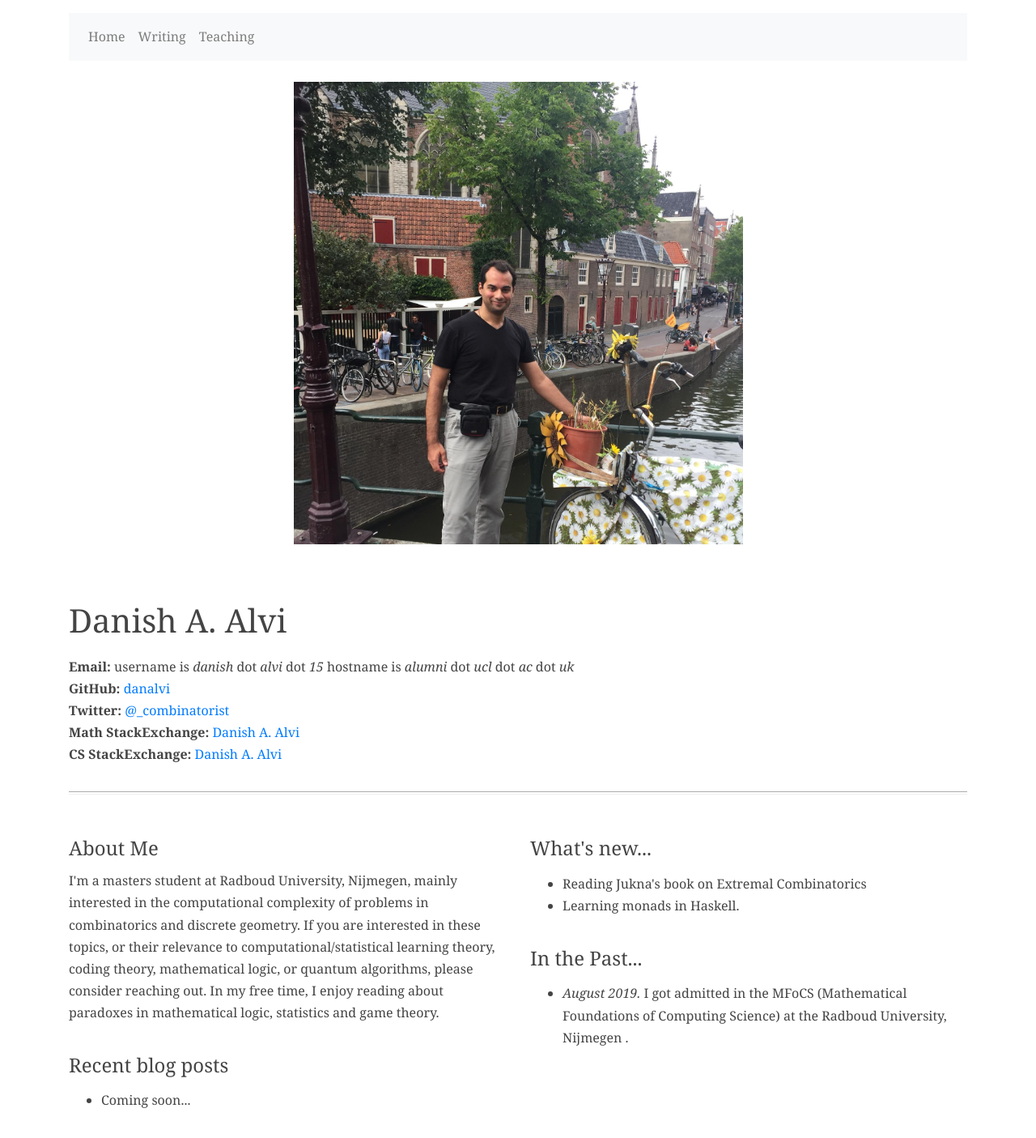
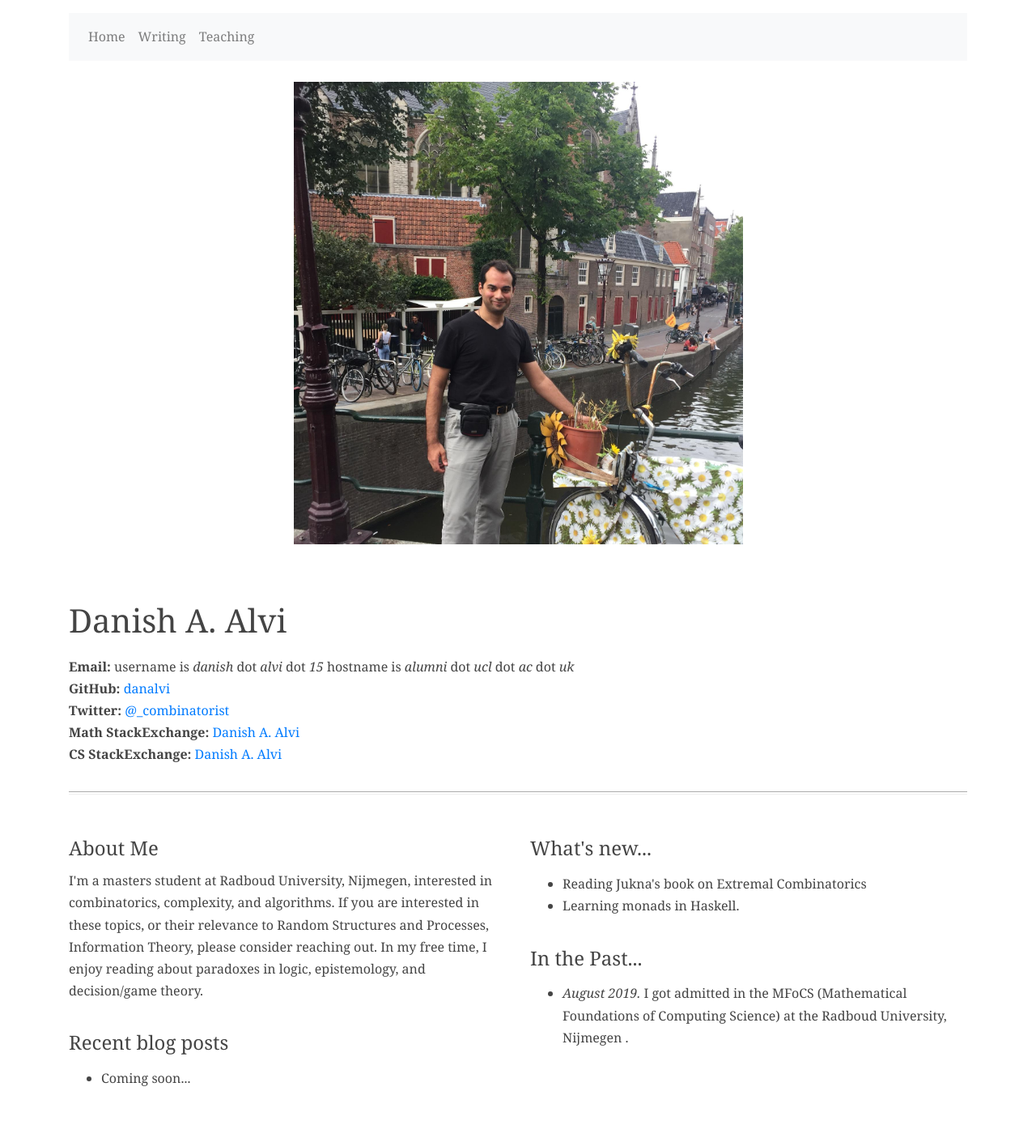
Before and after one commit to danalvi/danalvi.github.io, a Jekyll site: the page built from index.html, in a window 1280 px wide. Shown: the whole page at 81% size. Built offline with Jekyll 4.4.1, drawn with Linux system fonts in a browser that asks for light colours; after the commit the page ends 1377 px from its top, so only the background shows below that.

Commit message:
Update index.html

```diff
--- a/index.html
+++ b/index.html
@@ -32,7 +32,7 @@ org_logo: 'https://danalvi.github.io/src/images/amsterdam.jpg'
     <div class="col-sm-6">
       <h4>About Me</h4>
       <p>
-        I'm a masters student at Radboud University, Nijmegen, mainly interested in the computational complexity of problems in combinatorics and discrete geometry. If you are interested in these topics, or their relevance to computational/statistical learning theory, coding theory, mathematical logic, or quantum algorithms, please consider reaching out. In my free time, I enjoy reading about paradoxes in mathematical logic, statistics and game theory.
+        I'm a masters student at Radboud University, Nijmegen, interested in combinatorics, complexity, and algorithms. If you are interested in these topics, or their relevance to Random Structures and Processes, Information Theory, please consider reaching out. In my free time, I enjoy reading about paradoxes in logic, epistemology, and decision/game theory.
       </p>
       <h4>Recent blog posts</h4>
       <p>
```
